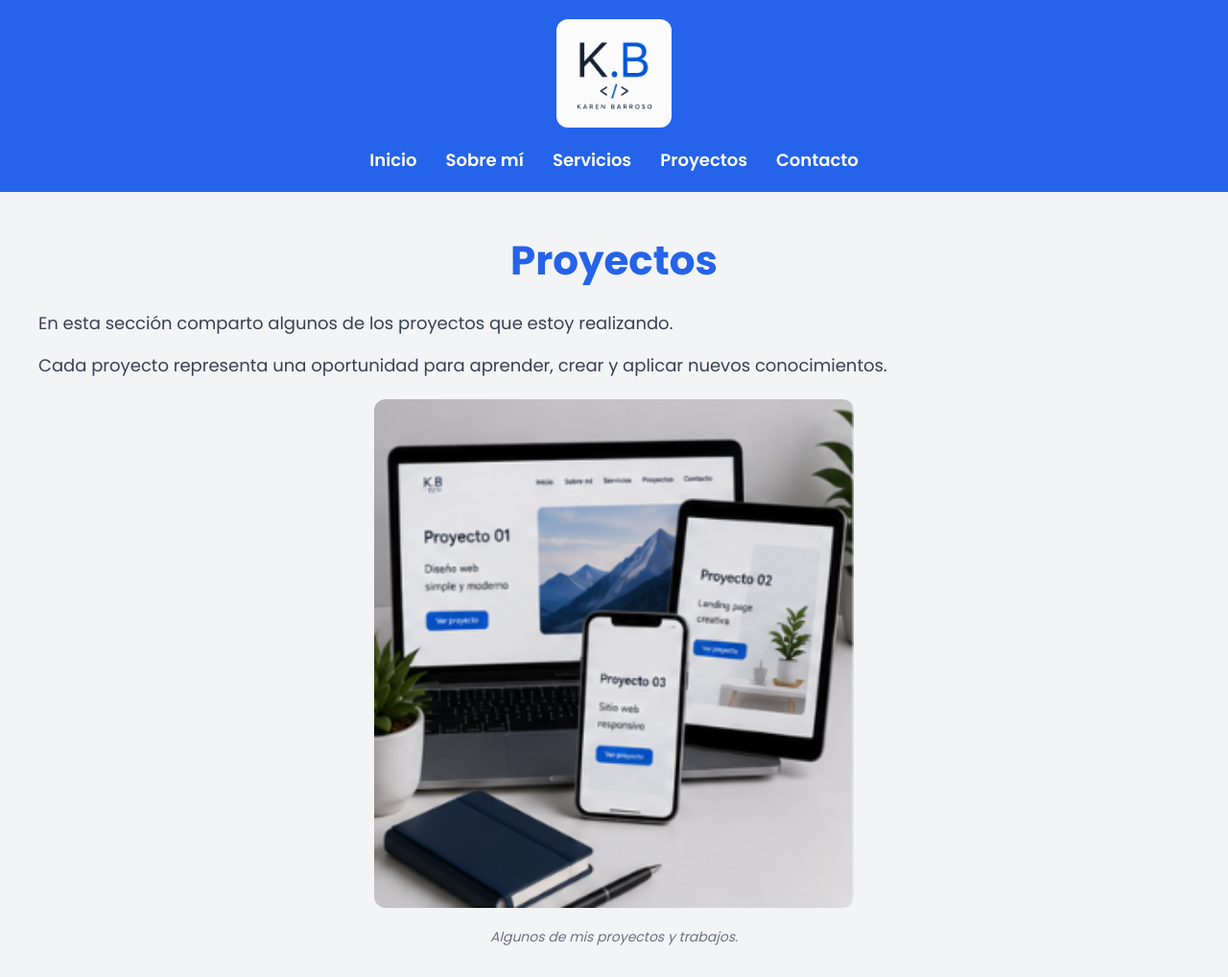
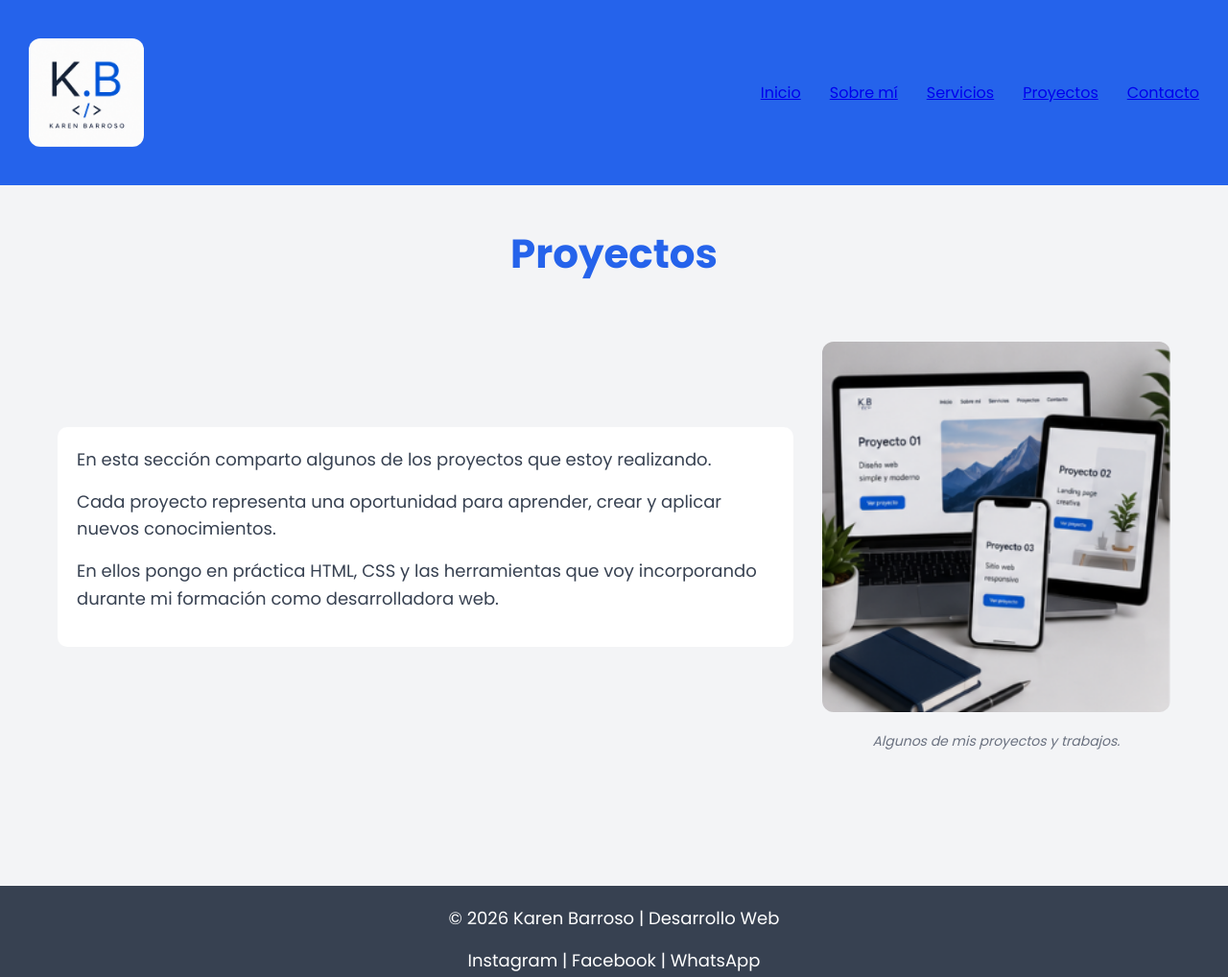
Before and after one commit to karen-barroso/pre-entrega-1-karen-barroso, a plain HTML site: page pages/proyectos.html in a window 1280 px wide. Shown: the top 1018 px of the page at 96% size. Drawn offline with Linux system fonts and the light colour scheme.

Commit message:
Agrego Flexbox y Box Model al portafolio

```diff
--- a/pages/proyectos.html
+++ b/pages/proyectos.html
@@ -18,9 +18,10 @@
 
     <header>
 
+        <nav>
+
             <img src="../img/logo.png" alt="Logo de Karen Barroso Desarrollo Web">
 
-        <nav>
             <ul>
                 <li><a href="../index.html">Inicio</a></li>
                 <li><a href="sobremi.html">Sobre mí</a></li>
@@ -28,6 +29,7 @@
                 <li><a href="proyectos.html">Proyectos</a></li>
                 <li><a href="contacto.html">Contacto</a></li>
             </ul>
+
         </nav>
 
     </header>
@@ -38,21 +40,23 @@
          <section class="proyectos">
 
             <h1>Proyectos</h1>
-            <p>En esta sección comparto algunos de los proyectos que estoy realizando.</p>
+
+            <div class="contenedor-proyecto">
 
             <article>
-
+                <p>En esta sección comparto algunos de los proyectos que estoy realizando.</p>
                 <p>Cada proyecto representa una oportunidad para aprender, crear y aplicar nuevos conocimientos.</p>
+                <p>En ellos pongo en práctica HTML, CSS y las herramientas que voy incorporando durante mi formación como desarrolladora web.</p>
+            </article>
 
             <figure>
                 <img src="../img/proyectos.jpg" alt="Proyectos web realizados por Karen Barroso">
                 <figcaption>Algunos de mis proyectos y trabajos.</figcaption>
             </figure>
 
-            </article>
+            </div>
 
          </section>
-
     </main>
 
 
--- a/styles/styles.css
+++ b/styles/styles.css
@@ -1,12 +1,11 @@
-/* ==========================
-   ESTILOS GENERALES
-========================== */
-
 * {
     margin: 0;
     padding: 0;
     box-sizing: border-box;
 }
+/* ==========================
+   ESTILOS GENERALES
+========================== */
 
 body {
     font-family: 'Poppins', sans-serif;
@@ -24,35 +23,26 @@ header {
     padding: 20px;
 }
 
-header img {
-    width: 120px;
-    height: auto;
-    display: block;
-    margin: 0 auto 20px;
-}
-
 
 /* ==========================
    MENÚ DE NAVEGACIÓN
 ========================== */
 
+nav {
+    display: flex;
+    justify-content: space-between;
+    align-items: center;
+    padding: 20px 10px;
+}
+
 nav ul {
     display: flex;
-    justify-content: center;
+    gap: 30px;
     list-style: none;
-    gap: 30px;
+    margin: 0;
+    padding: 0;
 }
 
-nav a {
-    color: #FFFFFF;
-    text-decoration: none;
-    font-weight: 600;
-    font-size: 18px;
-}
-
-nav a:hover {
-    color: #60A5FA;
-}
 
 
 /* ==========================
@@ -88,6 +78,46 @@ p {
     margin-bottom: 15px;
 }
 
+/* ==========================
+   LAYOUT INICIO Y PROYECTOS
+========================== */
+
+.contenedor-proyecto {
+    display: flex;
+    flex-direction: row;
+    gap: 30px;
+    align-items: center;
+    justify-content: center;
+    padding: 20px;
+}
+
+.contenedor-proyecto article {
+    padding: 20px;
+    background-color: white;
+    border-radius: 10px;
+}
+
+.contenedor-proyecto figure {
+    flex: 1;
+}
+
+.contenedor-proyecto article {
+    flex: 2;
+}
+
+.contenedor-inicio {
+    display: flex;
+    flex-direction: row;
+    gap: 30px;
+    align-items: center;
+    padding: 20px;
+}
+
+.contenedor-inicio article {
+    padding: 20px;
+    background-color: white;
+    border-radius: 10px;
+}
 
 /* ==========================
    IMÁGENES
@@ -99,6 +129,12 @@ img {
     display: block;
     margin: 20px auto;
     border-radius: 12px;
+}
+
+nav img {
+    width: 120px;
+    height: auto;
+    margin: 0;
 }
 
 
```
Also changed, not shown: index.html (+8 -2 lines), pages/contacto.html (+3 -1 lines), pages/servicios.html (+3 -1 lines), pages/sobremi.html (+3 -1 lines). Lines whose indentation alone changed are shown as unchanged.
